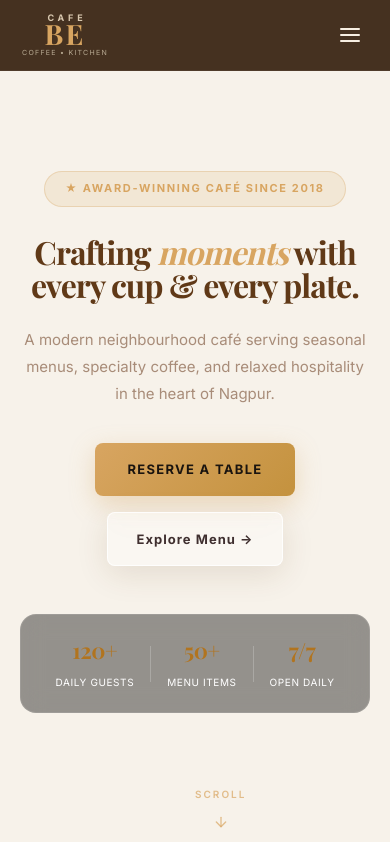
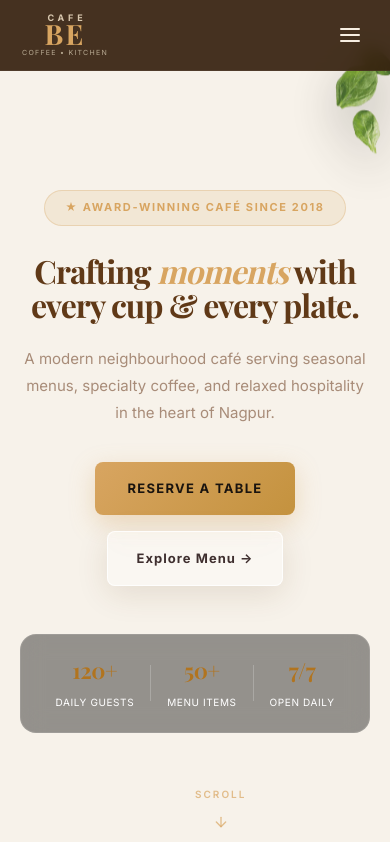
Before and after one commit to vijaybhivagade14-commits/CafeBe-Web26, a React (Create React App) app: page / in a window 390 px wide. Shown: the top 842 px of the page. Built offline with nearby package versions, Linux system fonts and the light colour scheme; a web font is replaced by a local one.

Commit message:
Update the menuHero section smooth animation fix

```diff
--- a/src/components/Hero.module.css
+++ b/src/components/Hero.module.css
@@ -6,9 +6,9 @@
   align-items: center;
   justify-content: center;
   overflow: hidden;
+  padding-top: 10%;
+  box-sizing: border-box;
 
-  /* Add this premium Deep Midnight/Teal gradient */
-  /* background: radial-gradient(circle at 50% 30%, #173638 0%, #0d1f21 50%, #050a0b 100%); */
 }
 
 /* Background */
@@ -345,10 +345,12 @@
   .title {
     font-size: clamp(32px, 6vw, 56px);
   }
+
   .pizzaImg {
     width: 40vw;
     left: -5%;
   }
+
   .burgerImg {
     width: 30vw;
     right: -2%;
@@ -356,10 +358,24 @@
 }
 
 /* Tablets (Portrait) */
+/* Tablets (Portrait) & Mobile */
 @media (max-width: 768px) {
-  /* Hide floating food on smaller screens to avoid overlapping text */
-  .pizzaImg, .burgerImg, .leavesImg {
+
+  /* Hide ONLY food on smaller screens to avoid overlapping text */
+  .pizzaImg,
+  .burgerImg {
     display: none;
+  }
+
+  /* Keep leaves visible on mobile and adjust position */
+  .leavesImg {
+    display: block;
+    width: 35vw;
+    max-width: 150px;
+    top: 5%;
+    right: -2%;
+    opacity: 0.8;
+    /* Slightly transparent so it doesn't distract from text */
   }
 
   .statsRow {
@@ -368,6 +384,7 @@
     padding: 20px;
   }
 }
+
 
 
 /* Keyframes */
--- a/src/components/MenuHero/MenuHero.module.css
+++ b/src/components/MenuHero/MenuHero.module.css
@@ -26,6 +26,23 @@
     background-attachment: fixed;
     /* Ye magic property hai jo Parallax scroll effect deti hai! */
     z-index: 1;
+    animation: slowZoomOut 20s ease-out forwards;
+
+}
+
+@keyframes slowZoomOut {
+    from {
+        /* Zoom in slightly for immersive feel */
+        transform: scale(1.2);
+        /* Pan slightly up so top is visible */
+        object-position: center 40%;
+    }
+
+    to {
+        /* Zoom out slowly to original or slightly zoomed out */
+        transform: scale(1);
+        object-position: center 60%;
+    }
 }
 
 /* Dark gradient overlay for readability */
```
